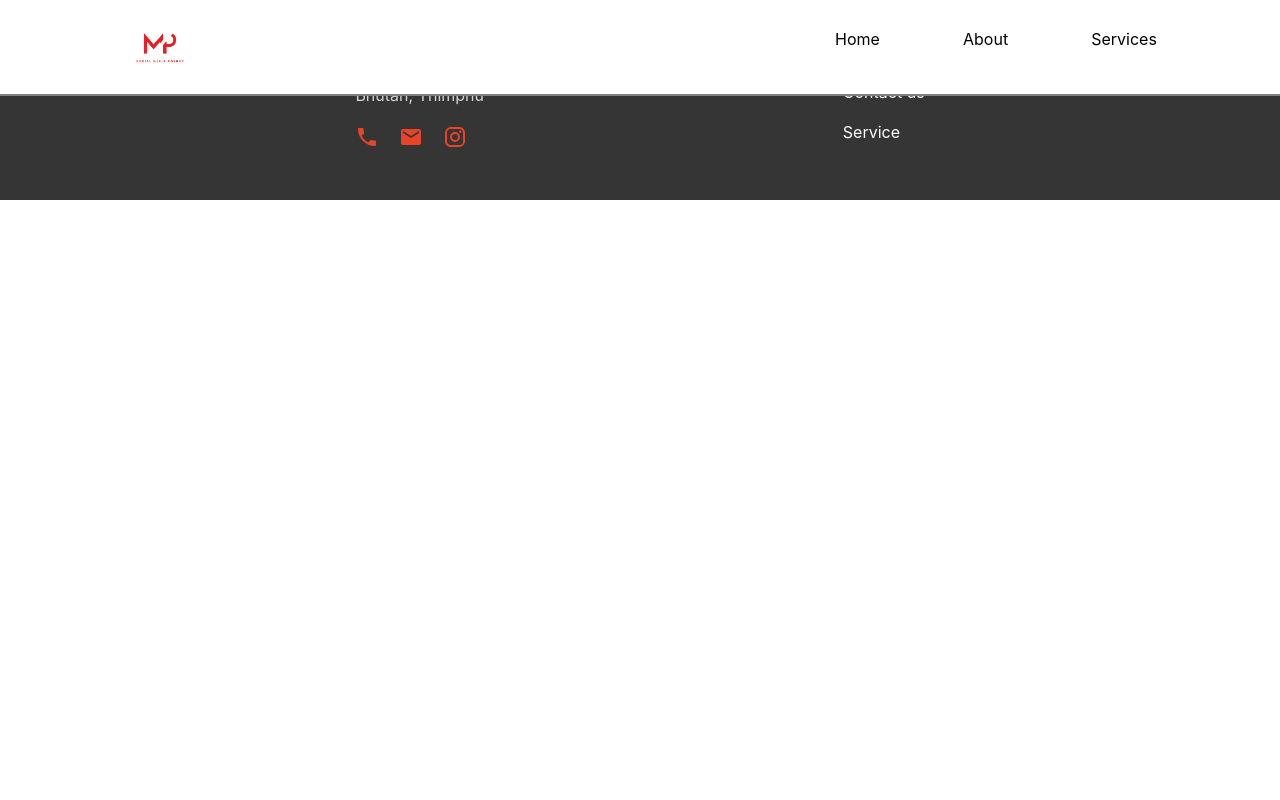
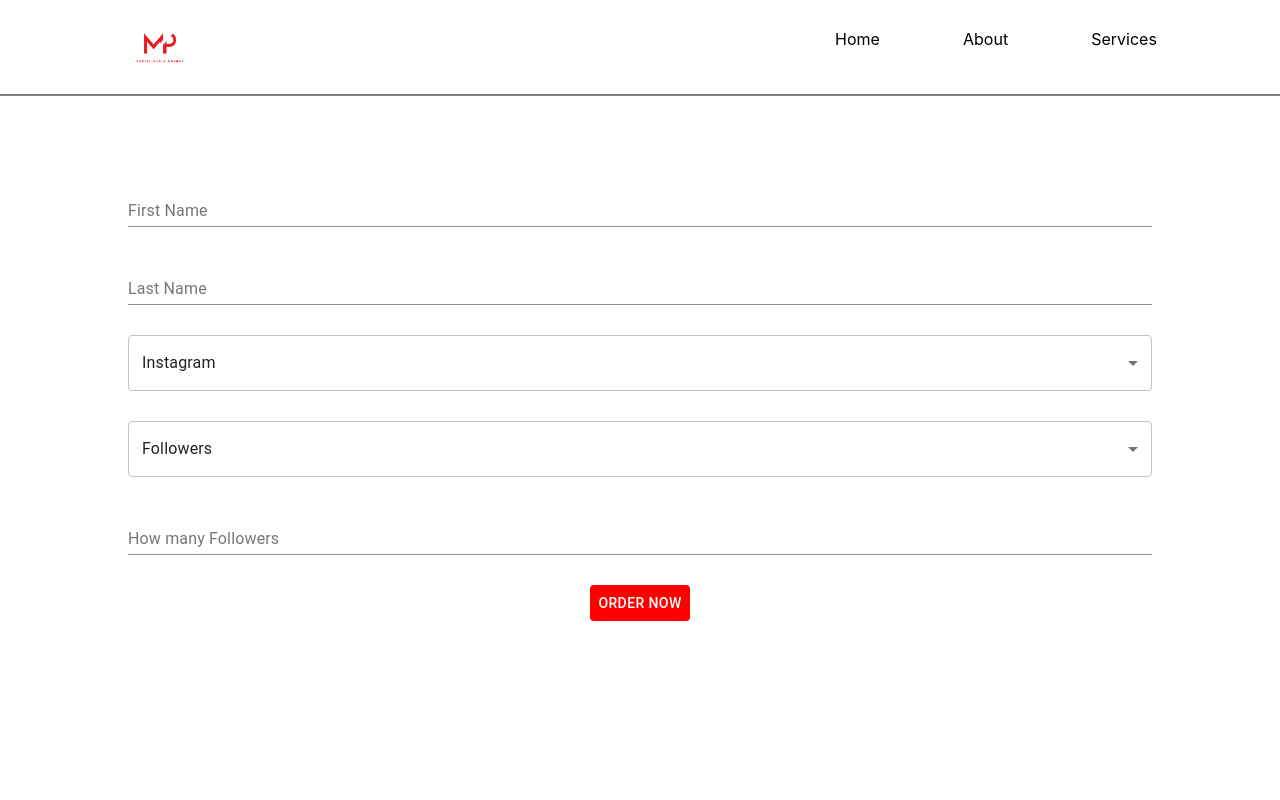
Before and after one commit to JigmeT123/mePanel, a React (Create React App) app: page /payment in a window 1280 px wide. Shown: the top 800 px of the page. Built offline with nearby package versions, Linux system fonts and the light colour scheme.

Commit message:
form done

```diff
--- a/src/App.js
+++ b/src/App.js
@@ -4,6 +4,8 @@ import Home from './Components/Home/Home';
 import About from './Components/About/About';
 import Services from './Components/Services/Service';
 import Footer from './Components/footer/Footer';
+import Payment from './Components/Payment/payment';
+
 import {BrowserRouter as Router, Route, Switch} from 'react-router-dom'
 function App() {
     return (
@@ -14,6 +16,7 @@ function App() {
                     <Route exact path="/" component={Home}/>
                     <Route path="/about" component={About}/>
                     <Route path="/services" component={Services}/>
+                    <Route path="/payment" component={Payment} />
                 </Switch>
                 <Footer />
 
--- /dev/null
+++ b/src/Components/Payment/payment.js
@@ -0,0 +1,121 @@
+import React, {useState} from 'react';
+import styles from './payment.module.css';
+import {
+    FormControl,
+    Input,
+    InputLabel,
+    Select,
+    MenuItem,
+    Button
+} from '@material-ui/core';
+
+const Payment = () => {
+    const [firstName, setFirstName] = useState("");
+    const [secondName, setSecondName] = useState("");
+    const [categories, setCategories] = useState("Instagram");
+    const email = "jigmetashi02@gmail.com"
+    const [list, setList] = useState([
+        "Instagram",
+        "Facebook",
+        "Youtube",
+        "Tiktok",
+        "Twitter",
+        "SoundCloud",
+        "Netflix",
+        "Amazon Prime Video",
+        "Spotify"
+    ])
+    const handleClick = e => {
+        e.preventDefault();
+        window.open(
+            `mailto:${email}?subject=MakingOrder&body=Name: ${firstName} ${secondName}\n\n\n\n\n Service: ${categories}\n Type: ${type}\n Count: ${type} ${count}`
+        );
+    }
+
+    const [type, setType] = useState("Followers");
+    const [listType, setListType] = useState([
+        "Followers",
+        "Likes",
+        "Premium accounts",
+        "subscriber",
+        "Views",
+        "SoundCloud plays",
+        "Soundcloud Downloads"
+    ])
+    const [count, setCount] = useState("");
+
+    const changeHandler = (e) => {
+        const category = e.target.value;
+        setCategories(category);
+    };
+
+    const changeCount = e => {
+        setCount(e.target.value);
+    }
+
+    const changeHandler1 = (e) => {
+        const categorys = e.target.value;
+        setType(categorys)
+    }
+
+    const changeHandleFirstName = (e) => {
+        setFirstName(e.target.value);
+    };
+    const changeHandleSecondName = (e) => {
+        setSecondName(e.target.value);
+    };
+    return (
+        <div className={styles.payment}>
+            <form >
+                <FormControl className={styles.formStyle}>
+                    <InputLabel htmlFor="my-input">First Name</InputLabel>
+                    <Input
+                        value={firstName}
+                        onChange={changeHandleFirstName}
+                        type="text"
+                        id="my-input"
+                        aria-describedby="my-helper-text"/>
+                </FormControl>
+
+                <FormControl className={styles.formStyle}>
+                    <InputLabel htmlFor="my-input">Last Name</InputLabel>
+                    <Input
+                        value={secondName}
+                        onChange={changeHandleSecondName}
+                        type="text"
+                        id="my-input"
+                        aria-describedby="my-helper-text"/>
+                </FormControl>
+
+                <FormControl className={styles.formStyle}>
+                    <Select variant="outlined" value={categories} onChange={changeHandler}>
+                        {list.map((category) => (<MenuItem value={category}>{category}</MenuItem>))}
+                    </Select>
+                </FormControl>
+
+                <FormControl className={styles.formStyle}>
+                    <Select variant="outlined" value={type} onChange={changeHandler1}>
+                        {listType.map((category) => (<MenuItem value={category}>{category}</MenuItem>))}
+                    </Select>
+                </FormControl>
+
+                <FormControl className={styles.formStyle}>
+                    <InputLabel htmlFor="my-input">
+                        How many {type}</InputLabel>
+                    <Input
+                        value={count}
+                        onChange={changeCount}
+                        type="text"
+                        id="my-input"
+                        aria-describedby="my-helper-text"/>
+                </FormControl>
+
+                <Button onClick={handleClick} className={styles.btn}>
+                    Order Now
+                </Button>
+            </form>
+        </div>
+    )
+}
+
+export default Payment
--- /dev/null
+++ b/src/Components/Payment/payment.module.css
@@ -0,0 +1,23 @@
+.payment{
+    height: 800px;
+    display: flex;
+    justify-content: center;
+    align-items: center;
+}
+form{
+    width: 80%;
+    height: 500px;
+    display: flex;
+    justify-content: center;
+    align-items: center;
+    flex-direction: column;
+}
+.formStyle{
+    width: 100% !important;
+    margin-bottom: 30px !important;
+}
+
+.btn {
+    background-color: red !important;
+    color: white !important;
+}
--- a/src/Components/Services/Service.js
+++ b/src/Components/Services/Service.js
@@ -420,9 +420,7 @@ const Service = () => {
                 <div className={styles.home__info}>
                     <h1>SERVICES</h1>
                     <h3>DIGITAL MARKETING & PROMOTION</h3>
-                    <Link to="/service">
-                        <Button>Let's Talk Digital</Button>
-                    </Link>
+
                 </div>
                 <div className={styles.home__diagonal}></div>
             </div>
--- a/src/Components/premium/PremiumItem.js
+++ b/src/Components/premium/PremiumItem.js
@@ -1,5 +1,6 @@
 import React from 'react'
 import styles from './premium.module.css';
+import {Link} from 'react-router-dom'
 import {Button, Typography, CardContent, CardActions, Card} from '@material-ui/core'
 const PremiumItem = ({title, Icon, red, item1, orange, green}) => {
     return (
@@ -20,7 +21,7 @@ const PremiumItem = ({title, Icon, red, item1, orange, green}) => {
             </div>
         </CardContent>
         <CardActions  className={`${styles.card_btn} ${red && styles.card1} ${orange && styles.card2} ${green && styles.card3}`}>
-            <Button>Order</Button>
+            <Link to="/payment"><Button>Order</Button></Link>
         </CardActions>
     </Card>
     )
--- a/src/Components/premium/premium.module.css
+++ b/src/Components/premium/premium.module.css
@@ -37,7 +37,12 @@
     list-style-type: none;
     text-align: left;
 }
-.card_btn > button{
+.card_btn > a {
+    width: 100%;
+    height: 100%;
+    text-decoration: none;
+}
+.card_btn > a > button{
     padding: 10px 20px !important;
     color: white !important;
     width: 100%;
--- a/src/Components/socialItem/SocialItem.js
+++ b/src/Components/socialItem/SocialItem.js
@@ -1,5 +1,6 @@
 import React from 'react'
 import styles from './social.module.css';
+import {Link} from 'react-router-dom'
 import {Button, Typography, CardContent, CardActions, Card} from '@material-ui/core'
 const SocialItem = ({
     Icon,
@@ -48,7 +49,7 @@ const SocialItem = ({
                 </div>
             </CardContent>
             <CardActions  className={`${styles.card_btn} ${mixed && styles.card1} ${blue && styles.card2} ${red && styles.card3} ${black && styles.card4}  ${twitterBlue && styles.card5} ${Soundcloud && styles.card6}`}>
-                <Button>Order</Button>
+            <Link to="/payment"><Button>Order</Button></Link>
             </CardActions>
         </Card>
     )
--- a/src/Components/socialItem/social.module.css
+++ b/src/Components/socialItem/social.module.css
@@ -47,7 +47,12 @@
     list-style-type: none;
     text-align: left;
 }
-.card_btn > button{
+.card_btn > a {
+    width: 100%;
+    height: 100%;
+    text-decoration: none;
+}
+.card_btn > a > button{
     padding: 10px 20px !important;
     color: white !important;
     width: 100%;
```
